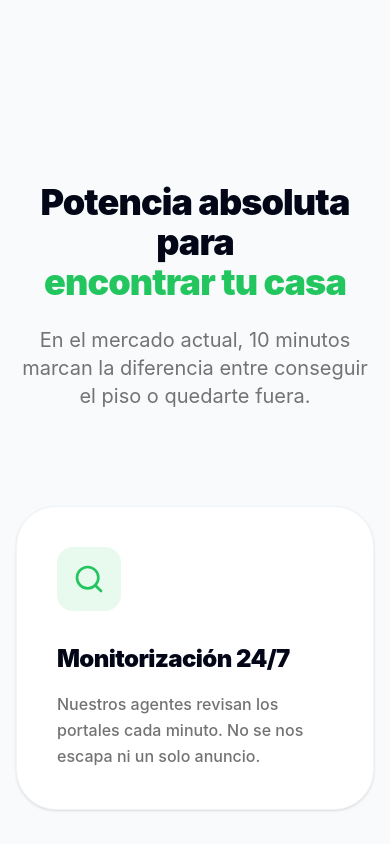
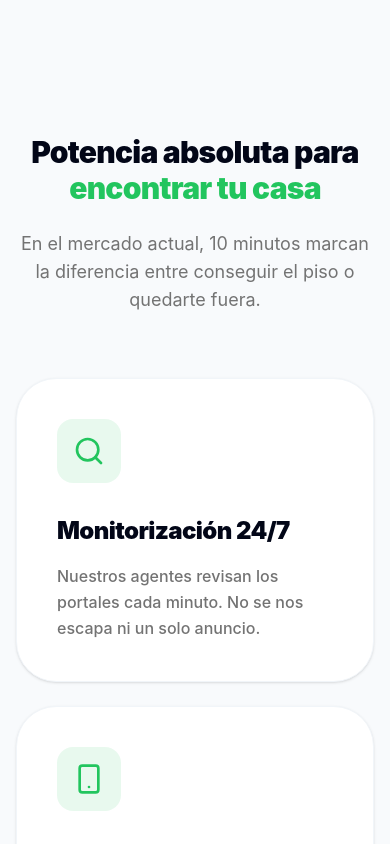
Before and after one commit to radardepisos/Radar-de-Pisos, a Next.js app: page / in a window 390 px wide. Shown: the part 1100-1944 px from the top of the page. Built offline with nearby package versions, Linux system fonts and the light colour scheme.

Commit message:
Finalize mobile optimizations and color consistency

```diff
--- a/src/app/page.tsx
+++ b/src/app/page.tsx
@@ -9,14 +9,14 @@ export default function Home() {
       <Hero />
 
       {/* Features Section */}
-      <section id="features" className="py-32 relative overflow-hidden">
+      <section id="features" className="py-20 lg:py-32 relative overflow-hidden">
         <div className="max-w-7xl mx-auto px-4 sm:px-6 lg:px-8">
-          <div className="text-center mb-24">
-            <h2 className="text-4xl lg:text-6xl font-black mb-6 tracking-tight">Potencia absoluta para <br /><span className="text-primary">encontrar tu casa</span></h2>
-            <p className="text-xl text-neutral-500 max-w-2xl mx-auto">En el mercado actual, 10 minutos marcan la diferencia entre conseguir el piso o quedarte fuera.</p>
+          <div className="text-center mb-16 lg:mb-24">
+            <h2 className="text-3xl sm:text-4xl lg:text-6xl font-black mb-6 tracking-tight">Potencia absoluta para <br className="hidden sm:block" /><span className="text-primary">encontrar tu casa</span></h2>
+            <p className="text-lg sm:text-xl text-neutral-500 max-w-2xl mx-auto">En el mercado actual, 10 minutos marcan la diferencia entre conseguir el piso o quedarte fuera.</p>
           </div>
 
-          <div className="grid md:grid-cols-3 gap-12">
+          <div className="grid grid-cols-1 md:grid-cols-3 gap-6 lg:gap-12">
             <FeatureCard
               title="Monitorización 24/7"
               description="Nuestros agentes revisan los portales cada minuto. No se nos escapa ni un solo anuncio."
```
